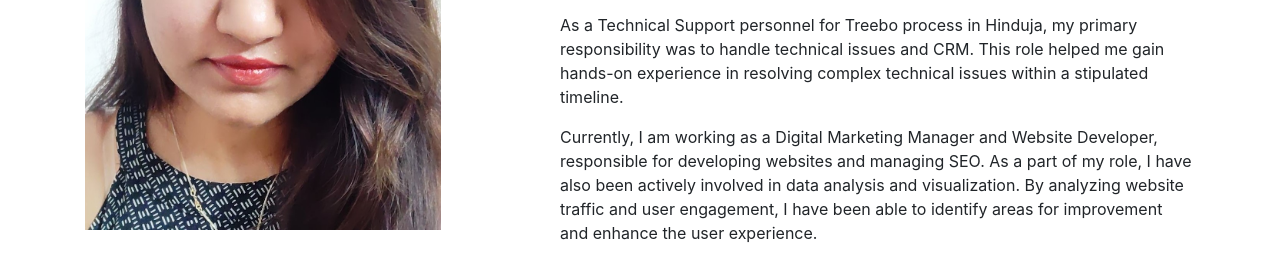
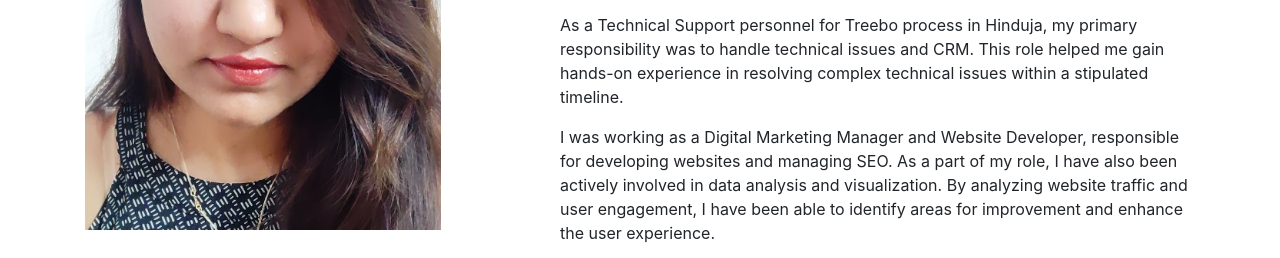
Before and after one commit to riapaneri/riapaneri.github.io, a plain HTML site: page index.html in a window 1280 px wide. Shown: the part 1124-1382 px from the top of the page. Drawn offline with nearby package versions, Linux system fonts and the light colour scheme.

Commit message:
Update index.html

```diff
--- a/index.html
+++ b/index.html
@@ -95,7 +95,7 @@
 					<p>I hold a postgraduate degree in Computer Engineering from B.H Gardi College of Engineering, Gujarat, with an impressive CPI score of 8.81. My academic background has provided me with an in-depth understanding of software development and design.</p>
 <p>In my previous role as a PowerBuilder, I was responsible for creating bank web pages by closely working with databases and firing queries. This experience has sharpened my skills in database management and web development.</p>
 <p>As a Technical Support personnel for Treebo process in Hinduja, my primary responsibility was to handle technical issues and CRM. This role helped me gain hands-on experience in resolving complex technical issues within a stipulated timeline.</p>
-<p>Currently, I am working as a Digital Marketing Manager and Website Developer, responsible for developing websites and managing SEO. As a part of my role, I have also been actively involved in data analysis and visualization. By analyzing website traffic and user engagement, I have been able to identify areas for improvement and enhance the user experience.</p>
+<p>I was working as a Digital Marketing Manager and Website Developer, responsible for developing websites and managing SEO. As a part of my role, I have also been actively involved in data analysis and visualization. By analyzing website traffic and user engagement, I have been able to identify areas for improvement and enhance the user experience.</p>
 <p>I have expertise in using data analysis and visualization tools such as Google Analytics and Tableau. By leveraging these tools, I have been able to extract valuable insights and present them in an easy-to-understand format.</p>
 <p>Overall, my experience in software development, technical support, and digital marketing has equipped me with a diverse skill set, including data analysis and visualization. I am confident that I can leverage my skills to add value to any organization I work with.</p>
 
```
